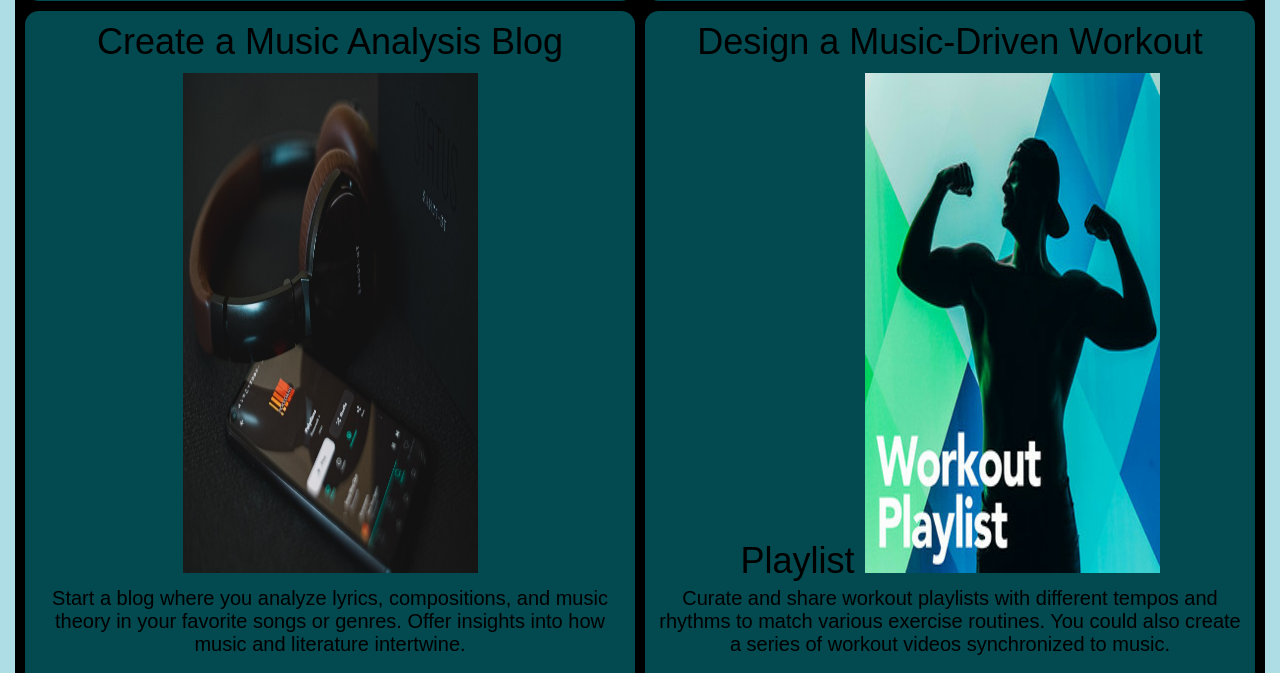
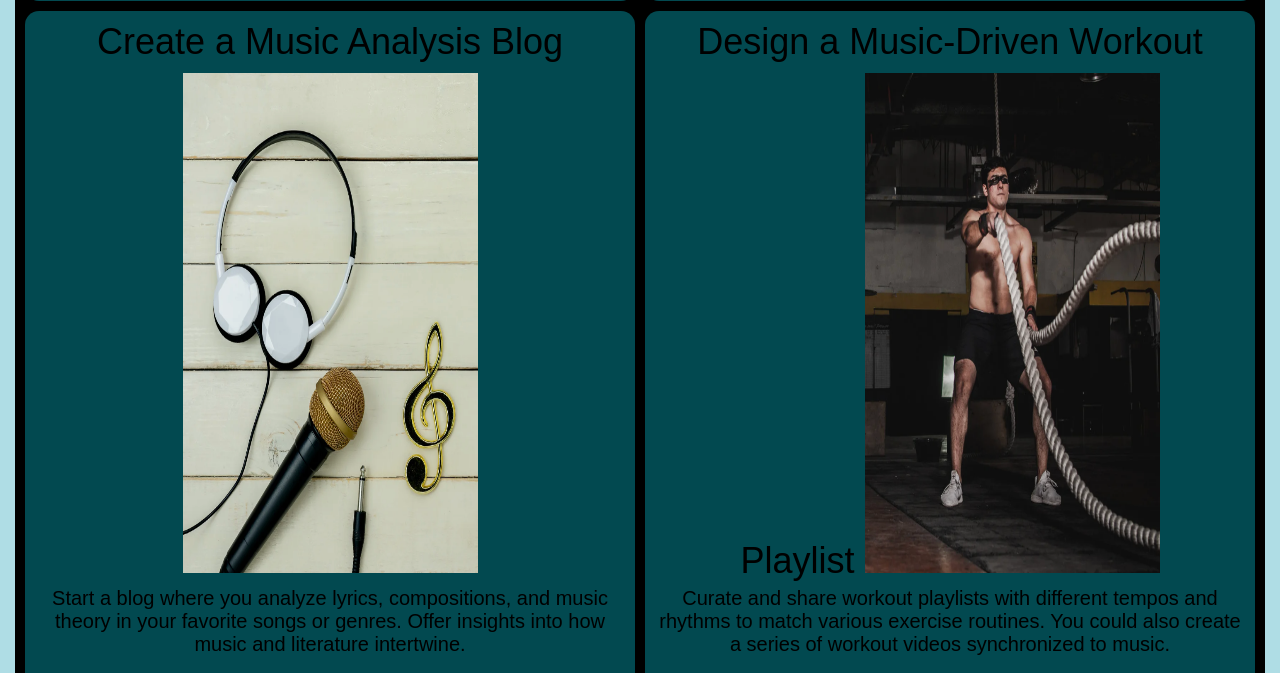
Before and after one commit to AryanPradhan12/PassionProjectWebsite, a Flask app: page /subpage in a window 1280 px wide. Shown: the part 1448-2121 px from the top of the page. Run offline with Flask 3, Linux system fonts and the light colour scheme.

Commit message:
Some of the images changes

```diff
--- a/Structure/templates/subpage.html
+++ b/Structure/templates/subpage.html
@@ -205,7 +205,7 @@
         <div class="item1">How to make your Passion Project!</div>
         <div class="item2">
           Compile an Illustrated Storybook or Poetry Collection
-          <img src="{{ url_for('static', filename='images/image_1.png') }}" alt="Poetry Collection"/>
+          <img src="{{ url_for('static', filename='images/Image1.png') }}" alt="Poetry Collection"/>
           <p>
             Write a series of short stories or poems and create accompanying illustrations or artwork. Publish the collection as an e-book, physical book, or online series.
           </p>
@@ -213,7 +213,7 @@
         </div>
         <div class="item3">
           Develop an Art Gallery Website
-          <img src="{{ url_for('static', filename='images/image_2.png') }}" alt="Gallery website" style="width: 50%; height: 50%; margin-top: 10px;"/>
+          <img src="{{ url_for('static', filename='images/Image2.png') }}" alt="Gallery website" style="width: 50%; height: 50%; margin-top: 10px;"/>
           <p>
             Create a personal or community website that functions as a virtual art gallery. Users can upload and showcase their artwork, and the site could feature interactive elements like virtual tours or art critiques.
           </p>
@@ -221,7 +221,7 @@
         </div>
         <div class="item4">
           Create a Music Analysis Blog
-          <img src="{{ url_for('static', filename='images/image_3.png') }}" alt="Music Blog" style="width: 50%; height: 50%; margin-top: 10px;"/>
+          <img src="{{ url_for('static', filename='images/Image3.png') }}" alt="Music Blog" style="width: 50%; height: 50%; margin-top: 10px;"/>
           <p>
             Start a blog where you analyze lyrics, compositions, and music theory in your favorite songs or genres. Offer insights into how music and literature intertwine.
           </p>
@@ -229,7 +229,7 @@
         </div>
         <div class="item5">
           Design a Music-Driven Workout Playlist
-          <img src="{{ url_for('static', filename='images/image_4.png') }}" alt="Workout playlist" style="width: 50%; height: 50%; margin-top: 10px;"/>
+          <img src="{{ url_for('static', filename='images/Image4.png') }}" alt="Workout playlist" style="width: 50%; height: 50%; margin-top: 10px;"/>
           <p>
             Curate and share workout playlists with different tempos and rhythms to match various exercise routines. You could also create a series of workout videos synchronized to music.
           </p>
```
Also changed, not shown: Structure/static/Images/Image1.png (added), Structure/static/Images/Image2.png (added), Structure/static/Images/Image3.png (added), Structure/static/Images/Image4.png (added), Structure/static/Images/Image_1.png (deleted), Structure/static/Images/Image_2.png (deleted), Structure/static/Images/Image_3.png (deleted), Structure/static/Images/Image_4.png (deleted).
